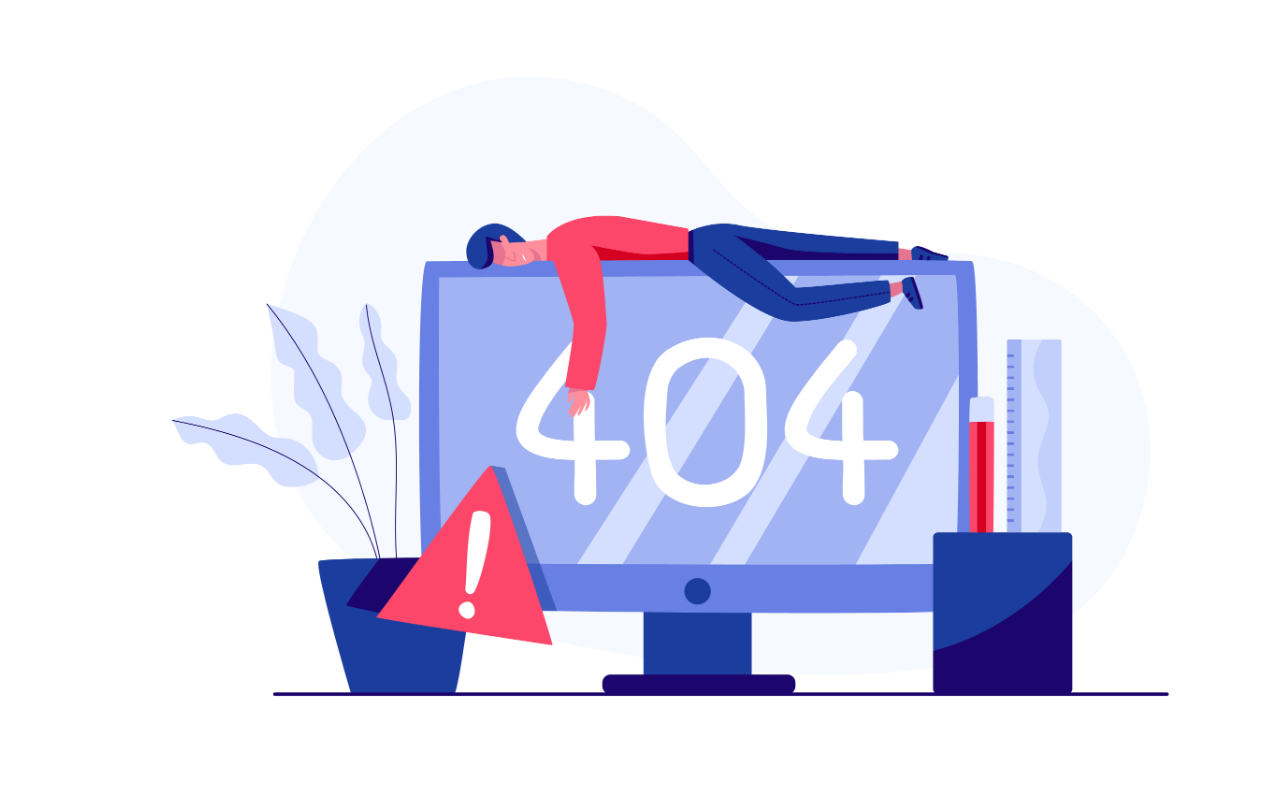
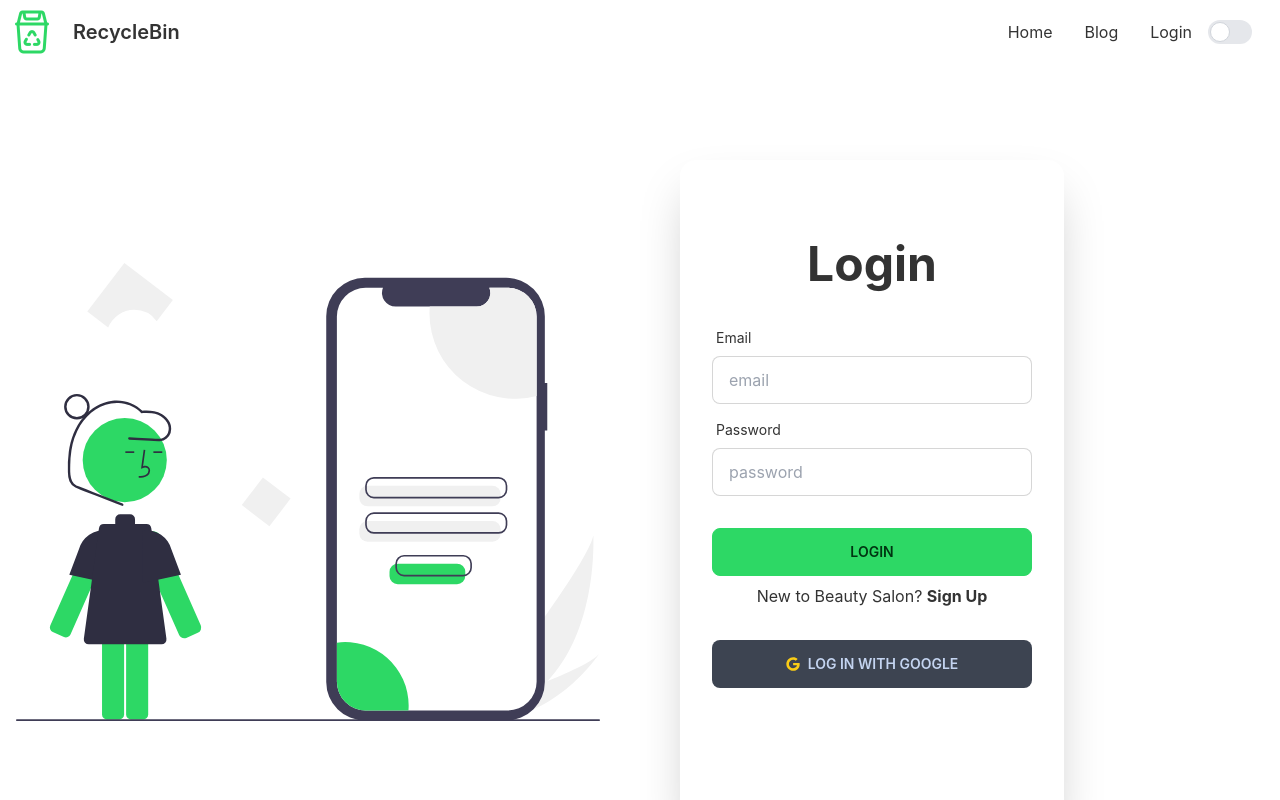
Before and after one commit to saima-sawrin/recycle-bin-client-side, a React (Create React App) app: page /login in a window 1280 px wide. Shown: the top 800 px of the page. Built offline with nearby package versions, Linux system fonts and the light colour scheme; no server answers.

Commit message:
Login page added

```diff
--- a/src/Routes/Routes.js
+++ b/src/Routes/Routes.js
@@ -3,6 +3,7 @@ import PageNotFound from "../component/PageNotFound/PageNotFound";
 import Blog from "../component/Pages/Blog/Blog";
 import Categories from "../component/Pages/Categories/Categories";
 import Home from "../component/Pages/Home/Home";
+import Login from "../component/Pages/Login/Login";
 import ResaleProducts from "../component/Pages/ResaleProducts/ResaleProducts";
 
 import Main from "../Layout/Main";
@@ -24,14 +25,14 @@ const router = createBrowserRouter([
             },
             {
                 path:'/categories/:id',
-                loader:({params})=> fetch(`http://localhost:5000/categories/${params._id}`),
+                // loader:({params})=> fetch(`http://localhost:5000/categories/${params._id}`),
                 element: <ResaleProducts></ResaleProducts>,
             },
 
-            // {
-            //     path: '/login',
-            //     element: <Login></Login>
-            // },
+            {
+                path: '/login',
+                element: <Login></Login>
+            },
             // {
             //     path: '/signup',
             //     element: <SignUp></SignUp>
--- /dev/null
+++ b/src/component/Pages/Login/Login.js
@@ -0,0 +1,111 @@
+import { GoogleAuthProvider } from 'firebase/auth';
+import React, { useContext, useState } from 'react';
+import { Link, useLocation, useNavigate } from 'react-router-dom';
+import { AuthContext } from '../../../context/AuthProvider';
+import { FaGoogle } from "react-icons/fa";
+import image from '../../assets/login.svg';
+
+const Login = () => {
+    const {LogIn , signIn , loading} = useContext(AuthContext)
+
+    const googleProvider = new GoogleAuthProvider();
+    const[error , setError] = useState('');
+    const navigate = useNavigate();
+    const location = useLocation();
+    const from = location.state?.from?.pathname || '/';
+
+
+    const handleSubmit = event =>{
+        event.preventDefault();
+        const form = event.target;
+        const email = form.email.value;
+        const password = form.password.value;
+        LogIn(email, password)
+        .then(result => {
+            const user = result.user;
+            console.log(user);
+            form.reset();
+            setError('');
+            navigate(from, {replace: true});
+            if(loading){
+               return  <div class="text-center">
+               <div role="status">
+                   <svg class="inline mr-2 w-8 h-8 text-gray-200 animate-spin dark:text-gray-600 fill-blue-600" viewBox="0 0 100 101" fill="none" xmlns="http://www.w3.org/2000/svg">
+                       <path d="M100 50.5908C100 78.2051 77.6142 100.591 50 100.591C22.3858 100.591 0 78.2051 0 50.5908C0 22.9766 22.3858 0.59082 50 0.59082C77.6142 0.59082 100 22.9766 100 50.5908ZM9.08144 50.5908C9.08144 73.1895 27.4013 91.5094 50 91.5094C72.5987 91.5094 90.9186 73.1895 90.9186 50.5908C90.9186 27.9921 72.5987 9.67226 50 9.67226C27.4013 9.67226 9.08144 27.9921 9.08144 50.5908Z" fill="currentColor"/>
+                       <path d="M93.9676 39.0409C96.393 38.4038 97.8624 35.9116 97.0079 33.5539C95.2932 28.8227 92.871 24.3692 89.8167 20.348C85.8452 15.1192 80.8826 10.7238 75.2124 7.41289C69.5422 4.10194 63.2754 1.94025 56.7698 1.05124C51.7666 0.367541 46.6976 0.446843 41.7345 1.27873C39.2613 1.69328 37.813 4.19778 38.4501 6.62326C39.0873 9.04874 41.5694 10.4717 44.0505 10.1071C47.8511 9.54855 51.7191 9.52689 55.5402 10.0491C60.8642 10.7766 65.9928 12.5457 70.6331 15.2552C75.2735 17.9648 79.3347 21.5619 82.5849 25.841C84.9175 28.9121 86.7997 32.2913 88.1811 35.8758C89.083 38.2158 91.5421 39.6781 93.9676 39.0409Z" fill="currentFill"/>
+                   </svg>
+                   <span class="sr-only">Loading...</span>
+               </div>
+           </div>
+
+
+           }
+
+        })
+        .catch(error => {
+           console.error(error)
+           setError(error.message)
+
+       })
+
+    }
+    const handleSignIn = () =>{
+       signIn(googleProvider)
+       .then(result=> {
+         const user = result.user;
+
+         console.log(user);
+         navigate(from, {replace:true});
+       })
+       .catch(error =>
+           console.error(error))
+     }
+
+return (
+    <div className="hero w-full my-20">
+    <div className="hero-content grid gap-20 md:grid-cols-2 flex-col lg:flex-row">
+
+    <div className="text-center lg:text-left">
+            <img className='w-full' src={image} alt="" />
+        </div>
+        <div className="card flex-shrink-0 w-full max-w-sm shadow-2xl bg-base-100 py-20">
+            <h1 className="text-5xl text-center font-bold">Login</h1>
+            <form onSubmit={handleSubmit} className="card-body">
+                <div className="form-control">
+                    <label className="label">
+                        <span className="label-text">Email</span>
+                    </label>
+                    <input type="text" name='email' placeholder="email" className="input input-bordered" />
+                </div>
+                <div className="form-control">
+                    <label className="label">
+                        <span className="label-text">Password</span>
+                    </label>
+                    <input type="text" name='password' placeholder="password" className="input input-bordered" />
+                    {/* <label className="label">
+                        <a href="#" className="label-text-alt link link-hover">Forgot password?</a>
+                    </label> */}
+                </div>
+                <div className="form-control mt-6">
+                    <input className="btn btn-primary" type="submit" value="Login" />
+                </div>
+                <p className='text-center'>New to Beauty Salon? <Link className='font-bold' to="/signup">Sign Up</Link> </p>
+             <div className=' mb-2'>
+             <div className="form-control mt-6">
+             <button onClick={handleSignIn}  className="btn border-0  mb-2 " variant='outline-primary'> <FaGoogle className='text-yellow-400 me-2'></FaGoogle>  Log in with Google</button>
+                </div>
+
+
+             </div>
+             <p className='text-red-500'>{error}</p>
+            </form>
+
+        </div>
+
+    </div>
+</div>
+);
+
+};
+
+export default Login;
--- a/src/context/AuthProvider.js
+++ b/src/context/AuthProvider.js
@@ -1,5 +1,5 @@
 import React, { createContext, useEffect, useState } from 'react';
-import {createUserWithEmailAndPassword, getAuth, onAuthStateChanged, sendEmailVerification, signInWithEmailAndPassword, signInWithPopup, signOut, updateProfile} from 'firebase/auth';
+import {createUserWithEmailAndPassword, getAuth, onAuthStateChanged, signInWithEmailAndPassword, signInWithPopup, signOut} from 'firebase/auth';
 import app from '../firebase/firebase';
 
 
@@ -11,7 +11,7 @@ const AuthProvider = ({children}) => {
     const [loading , setLoading] = useState(true);
   console.log(user)
 
-    const signIN = (provider) =>{
+    const signIn = (provider) =>{
     setLoading(true)
     return signInWithPopup(auth , provider)
 
@@ -43,7 +43,7 @@ const AuthProvider = ({children}) => {
    }, [])
 
 
-    const authInfo = {user , signIN , LogOut , createUser , LogIn , loading };
+    const authInfo = {user , signIn , LogOut , createUser , LogIn , loading };
     return (
         <AuthContext.Provider value={authInfo}>
         {children}
```
Also changed, not shown: src/component/assets/login.svg (added).
